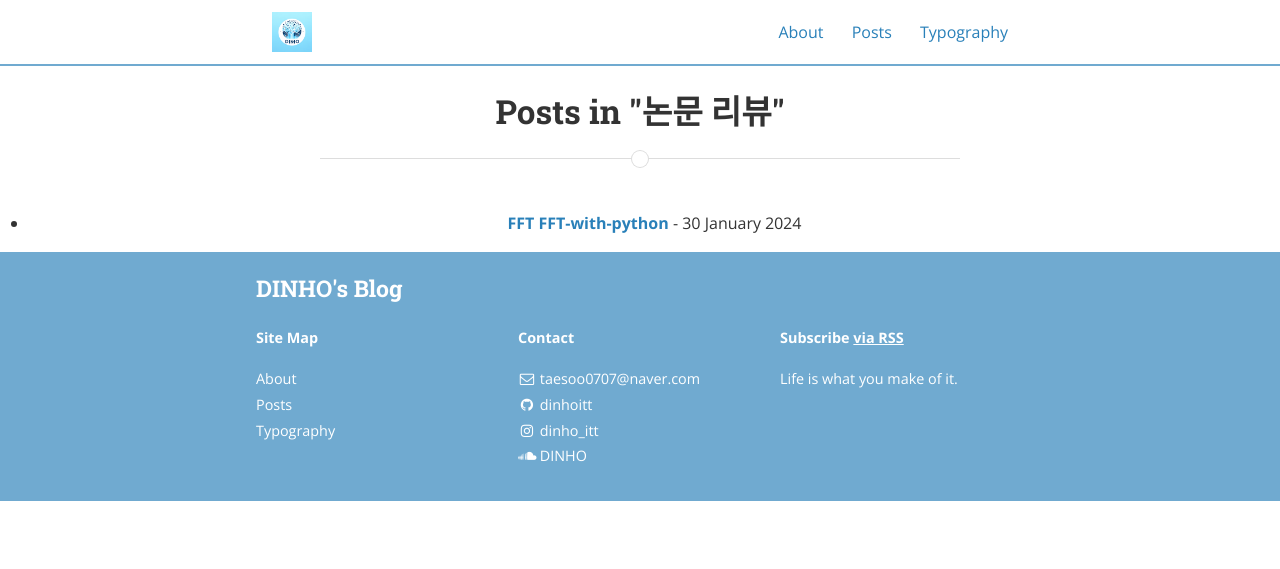
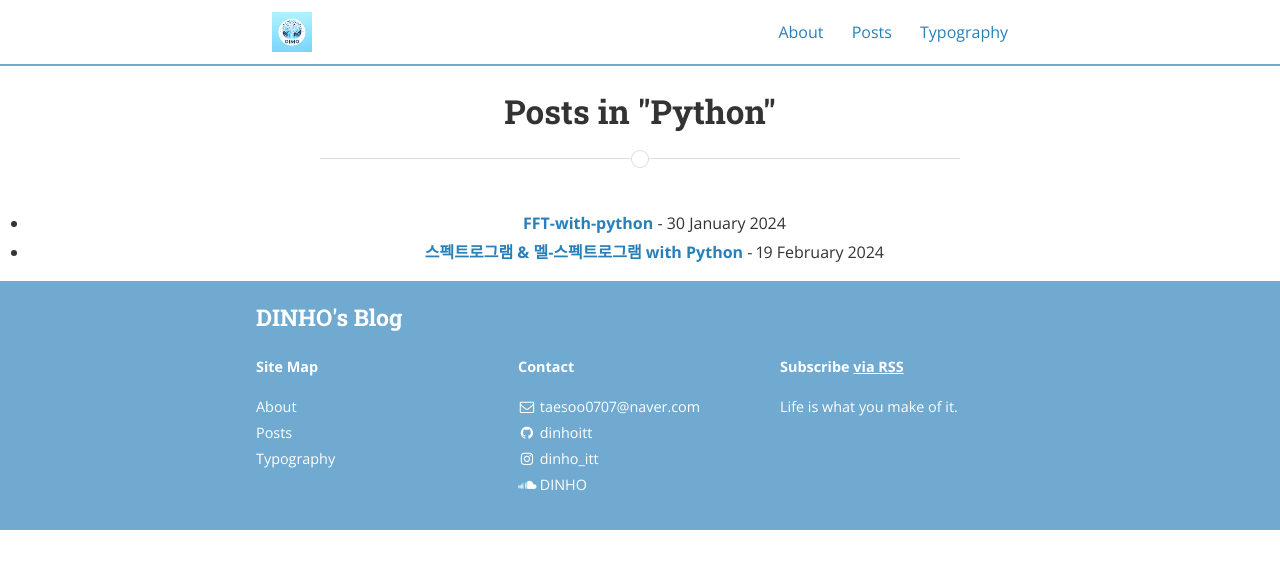
Before and after one commit to dinhoitt/dinhoitt.github.io, a Jekyll site: the page built from category/Python/index.html, in a window 1280 px wide. Shown: the top 569 px of the page. Built offline with Jekyll 4.4.1, drawn with Linux system fonts in a browser that asks for light colours; nearby versions of some CDN libraries.

Commit message:
category modic

```diff
--- a/category/Python/index.html
+++ b/category/Python/index.html
@@ -4,7 +4,7 @@ layout: default
 <div class="post-list">
 
     <header class="post-header">
-        <h1 class="post-title">Posts in "논문 리뷰"</h1>
+        <h1 class="post-title">Posts in "Python"</h1>
     </header>
 
     <span class="page-divider">
@@ -20,10 +20,19 @@ layout: default
             <li>
                 <strong>
                     <a class="post-link" href="https://dinhoitt.github.io/python/%EC%8B%A0%ED%98%B8-%EC%B2%98%EB%A6%AC-%EC%9D%B4%EB%A1%A0/2024/01/30/FFT-with-python.html">
-                        FFT FFT-with-python
+                        FFT-with-python
                     </a>
                 </strong>
                 <span class="post-date"> - 30 January 2024</span>
+            </li>
+
+            <li>
+                <strong>
+                    <a class="post-link" href="https://dinhoitt.github.io/python/2024/02/13/%EC%8A%A4%ED%8E%99%ED%8A%B8%EB%A1%9C%EA%B7%B8%EB%9E%A8-&-%EB%A9%9C-%EC%8A%A4%ED%8E%99%ED%8A%B8%EB%A1%9C%EA%B7%B8%EB%9E%A8-with-python.html">
+                        스펙트로그램 & 멜-스펙트로그램 with Python
+                    </a>
+                </strong>
+                <span class="post-date"> - 19 February 2024</span>
             </li>
 
 
```
